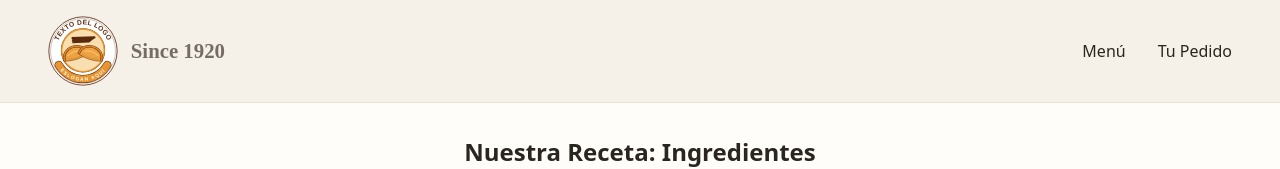
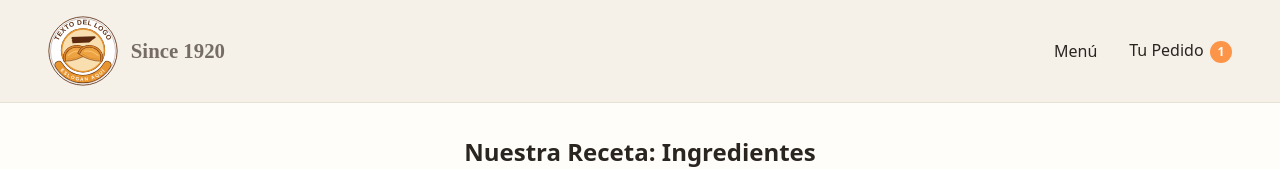
Before and after one commit to Colococo/fanDempa-coco-26242, a React (Vite) app: page /product/1 in a window 1280 px wide. Both pictures are taken after a click on the button "Agregar al pedido". Shown: the top 169 px of the page. Built offline with nearby package versions, Linux system fonts and the light colour scheme.

Commit message:
feat: Implementar CartContext e integrar la funcionalidad del carrito en los componentes ItemDetail y Nav.

```diff
--- a/src/components/ItemDetail/ItemDetail.jsx
+++ b/src/components/ItemDetail/ItemDetail.jsx
@@ -1,13 +1,19 @@
 import { Item } from "../Item/Item";
+import { useCart } from "../../context/CartContext";
 import "./ItemDetail.css";
 
 // aca pasamos todo el objeto que encontramos con la funcion: find (desdeItemDetailContainer)
 export const ItemDetail = ({ item })=> {
+    const { addItem } = useCart();
 
     return (
+
         <div className="detail-wrapper">
             <Item {...item}>
-                <button className="btn bg-primary primary">Agregar al pedido</button>
+                {/* onClick lo usamos con funcion para que no se dispare al renderizar la pantalla ()=> */}
+                <button className="btn bg-primary primary" onClick={() => addItem(item)}>
+                    Agregar al pedido
+                </button>
             </Item>
         </div>
     );
--- a/src/components/Nav/Nav.jsx
+++ b/src/components/Nav/Nav.jsx
@@ -1,7 +1,11 @@
 import { Link } from "react-router-dom";
 import "./Nav.css";
+import { useCart } from "../../context/CartContext";
 
 export const Nav = ()=> {
+    const { getTotalItems } = useCart();
+    const totalItems = getTotalItems();
+
     return (
         <nav>
             <ul className="nav-list">
@@ -10,7 +14,11 @@ export const Nav = ()=> {
                     <Link to={"/"}>Menú</Link>
                 </li>
                 <li>
-                    <Link to={"/cart"}>Tu Pedido</Link>
+                    <Link to={"/cart"}>
+                        Tu Pedido
+                        {/* cuando sea mayor a cero mostramos numero en burbuja pedido */}
+                        {totalItems > 0 && <span className="incart">{totalItems}</span>}
+                    </Link>
                 </li>
             </ul>
         </nav>
--- /dev/null
+++ b/src/context/CartContext.jsx
@@ -0,0 +1,81 @@
+import { createContext, useContext, useState } from "react";
+import { useNavigate } from "react-router-dom";
+
+// context
+const CartContext = createContext();
+
+// custom hook
+export const useCart = () => {
+  const context = useContext(CartContext);
+
+  if (!context) {
+    throw new Error("useCart debe usarse dentro de un CartProvider");
+  }
+  return context;
+};
+
+// Proveedor
+export const CartProvider = ({ children }) => {
+  const navigate = useNavigate();
+  const [cart, setCart] = useState([]);
+
+  // buscamos si el item ya existe en el carrito, some: retorna true o false, esta funcion sirbe para que la use otra funcion y saber si existe el item, por si o no (ej: la va a usar addItem)
+  const isInCart = (item) => {
+    const inCart = cart.some((element) => element.id === item.id);
+    return inCart;
+  };
+
+  const addItem = (item) => {
+    // chequeando si existe item con funcion: isInCart()
+    if (isInCart(item)) {
+        console.log(item);
+
+    //   alert("El producto ya existe en tu pedido");
+      alert(`Empanada de ${item.nombre}, ya existe en tu pedido.`);
+      return;
+    }
+    setCart([...cart, item]);
+    alert(`Agregaste empanada de ${item.nombre} a tu pedido.`);
+  };
+
+  //Eliminar del carrito
+  const removeItem = (id) => {
+    const updatedCart = cart.filter((element) => element.id !== id);
+    setCart(updatedCart);
+    alert("Producto eliminado ✅");
+  };
+
+  //Vaciar el carrito
+  const clearCart = () => {
+    setCart([]);
+  };
+
+  //Total de items en carrito
+  const getTotalItems = () => {
+    return cart.length;
+  };
+
+  //Total a pagar
+  const getCartTotal = () => {
+    return cart.reduce((acc, element) => acc + element.price, 0);
+  };
+
+  //Checkout
+  const checkout = () => {
+    alert("Tu compra ha sido realizada");
+    clearCart();
+    navigate("/");
+  };
+
+  const values = {
+    cart,
+    addItem,
+    clearCart,
+    removeItem,
+    getCartTotal,
+    getTotalItems,
+    checkout,
+  };
+
+  return <CartContext.Provider value={values}>{children}</CartContext.Provider>;
+};
--- a/src/main.jsx
+++ b/src/main.jsx
@@ -3,11 +3,15 @@ import { createRoot } from 'react-dom/client'
 import './index.css'
 import App from './App.jsx'
 import { BrowserRouter } from 'react-router-dom';
+import { CartProvider } from './context/CartContext';
 
 createRoot(document.getElementById('root')).render(
+
   <StrictMode>
     <BrowserRouter>
-      <App />
+        <CartProvider>
+          <App />
+        </CartProvider>
     </BrowserRouter>
-  </StrictMode>,
+  </StrictMode>
 )
```
